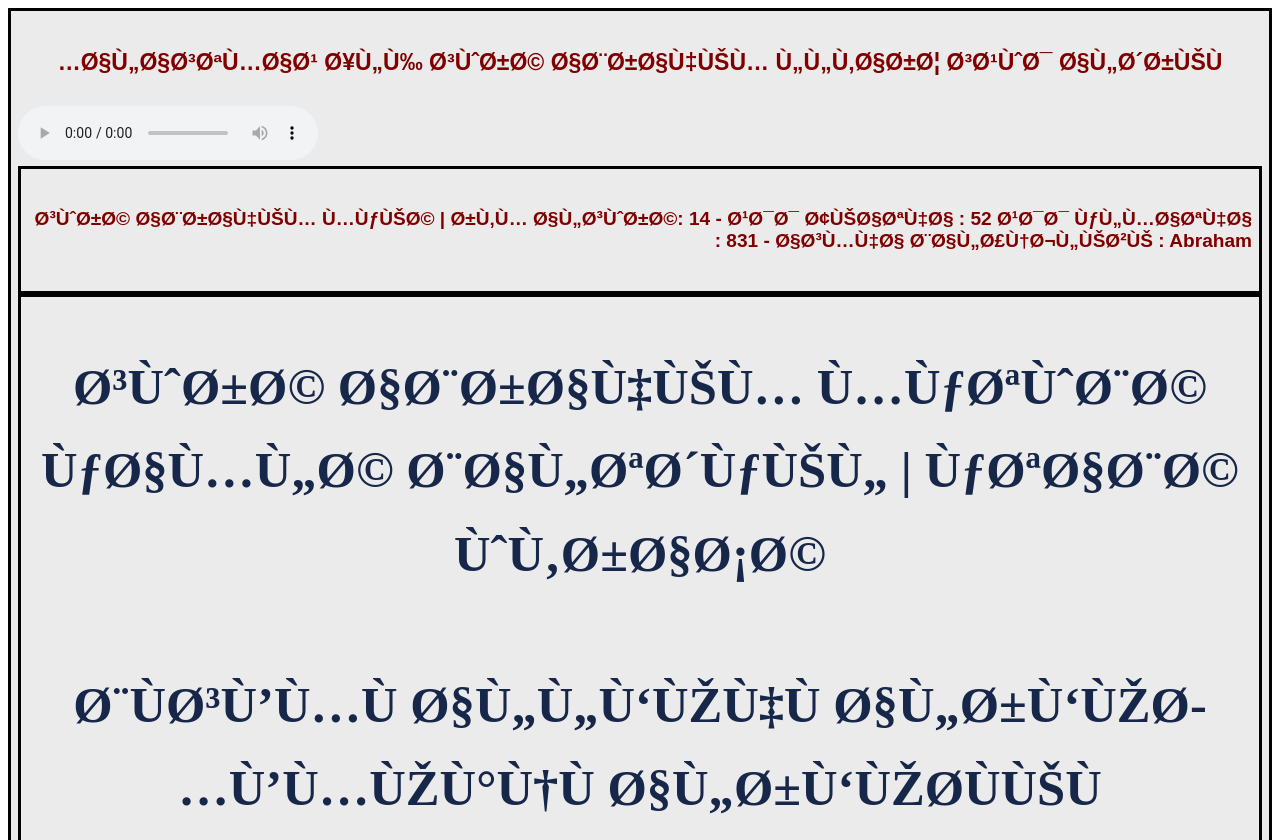
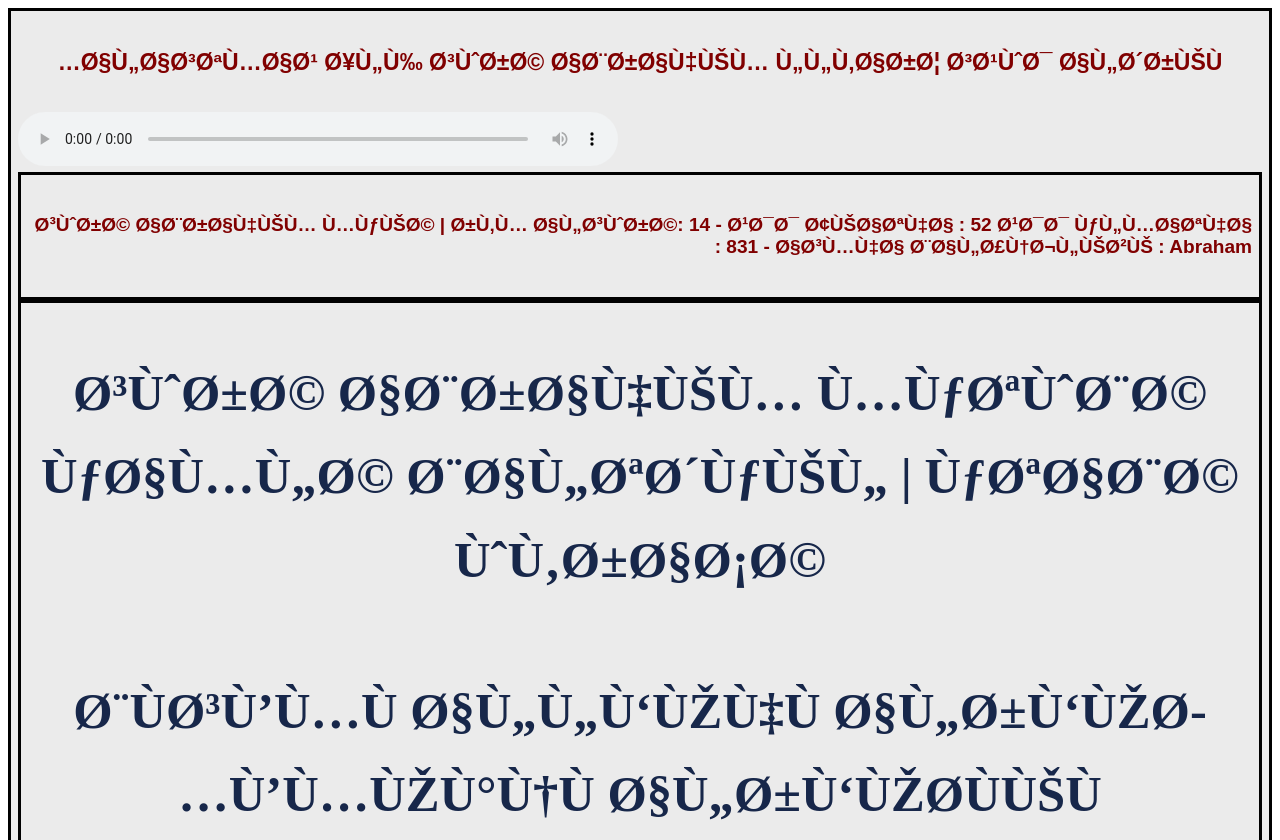
Before and after one commit to hasoneffff2690/Karkari-Quran, a plain HTML site: page 14albrahem.html in a window 1280 px wide. Shown: the top 840 px of the page. Drawn offline with Linux system fonts and the light colour scheme.

Commit message:
Update 14albrahem.html

```diff
--- a/14albrahem.html
+++ b/14albrahem.html
@@ -16,6 +16,10 @@
     .div-3 {
     	background-color: #FBD603;
     }
+	audio {
+            width: 600px; /* يمكنك تغيير العرض حسب الرغبة */
+            height: 60px; /* يمكنك تغيير الارتفاع حسب الرغبة */
+        }
 </style>
 
 <body>
```
